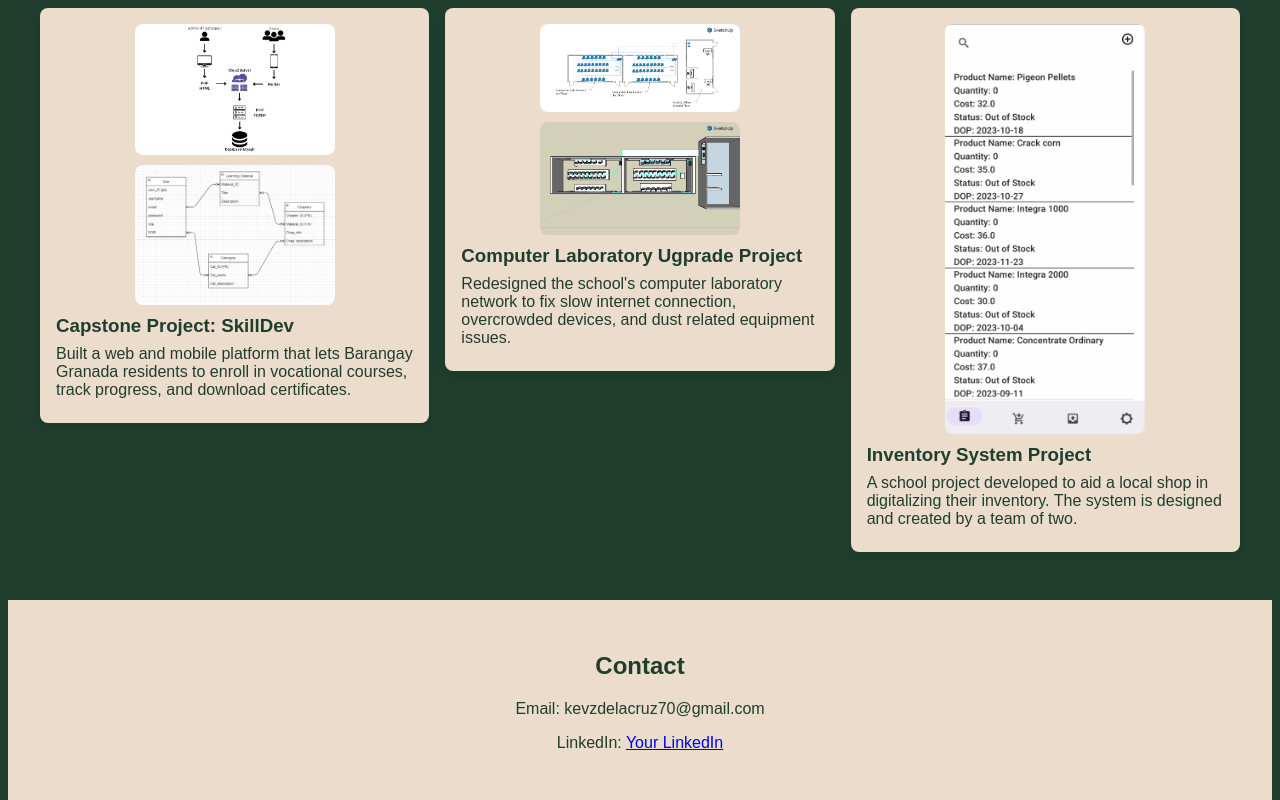
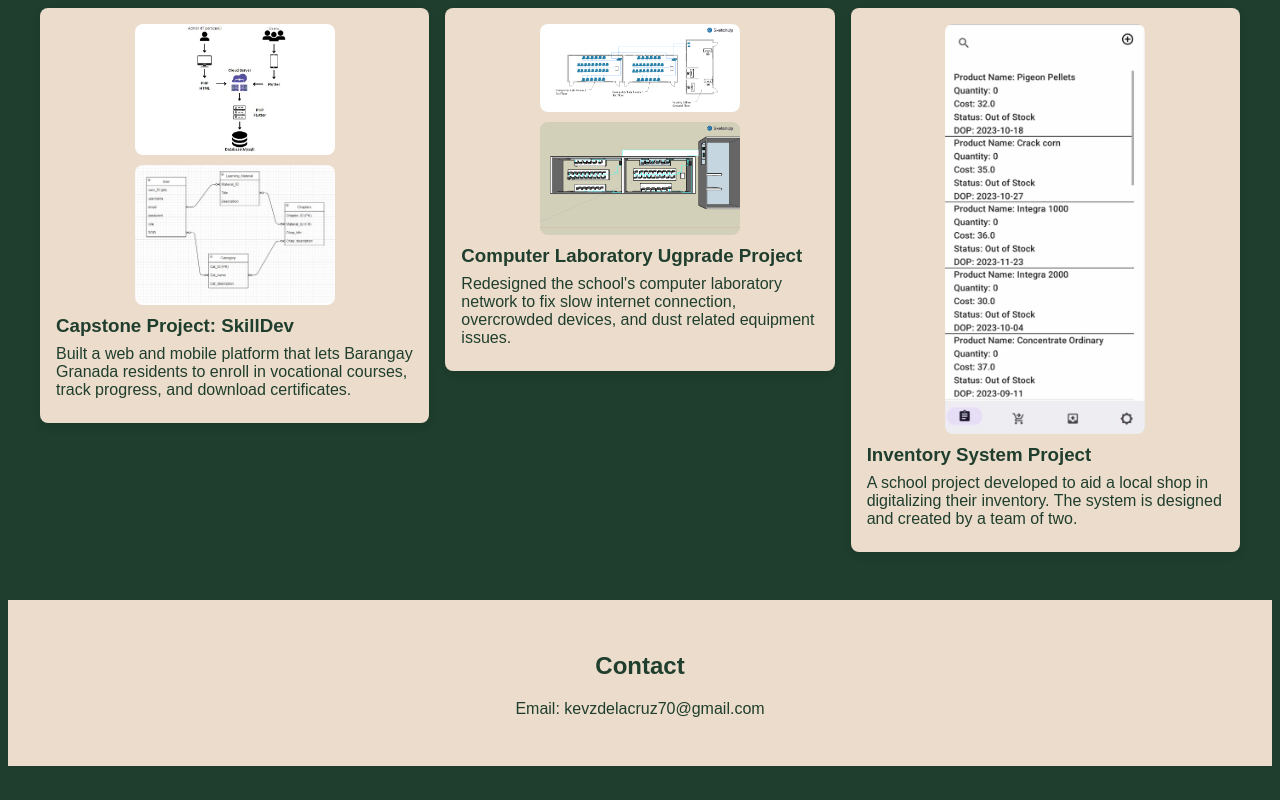
Before and after one commit to Stu-Kev/MyPortfolio, a plain HTML site: page index.html in a window 1280 px wide. Shown: the part 400-1200 px from the top of the page. After the commit the page ends 1166 px from the top, so only its background shows below. Drawn offline with Linux system fonts and the light colour scheme.

Commit message:
Update index.html

```diff
--- a/index.html
+++ b/index.html
@@ -54,7 +54,7 @@
     <footer id="contact">
         <h2>Contact</h2>
         <p>Email: kevzdelacruz70@gmail.com</p>
-        <p>LinkedIn: <a href="#">Your LinkedIn</a></p>
+        <!-- <p>LinkedIn: <a href="#">Your LinkedIn</a></p>-->
     </footer>
 </body>
 </html>
```
